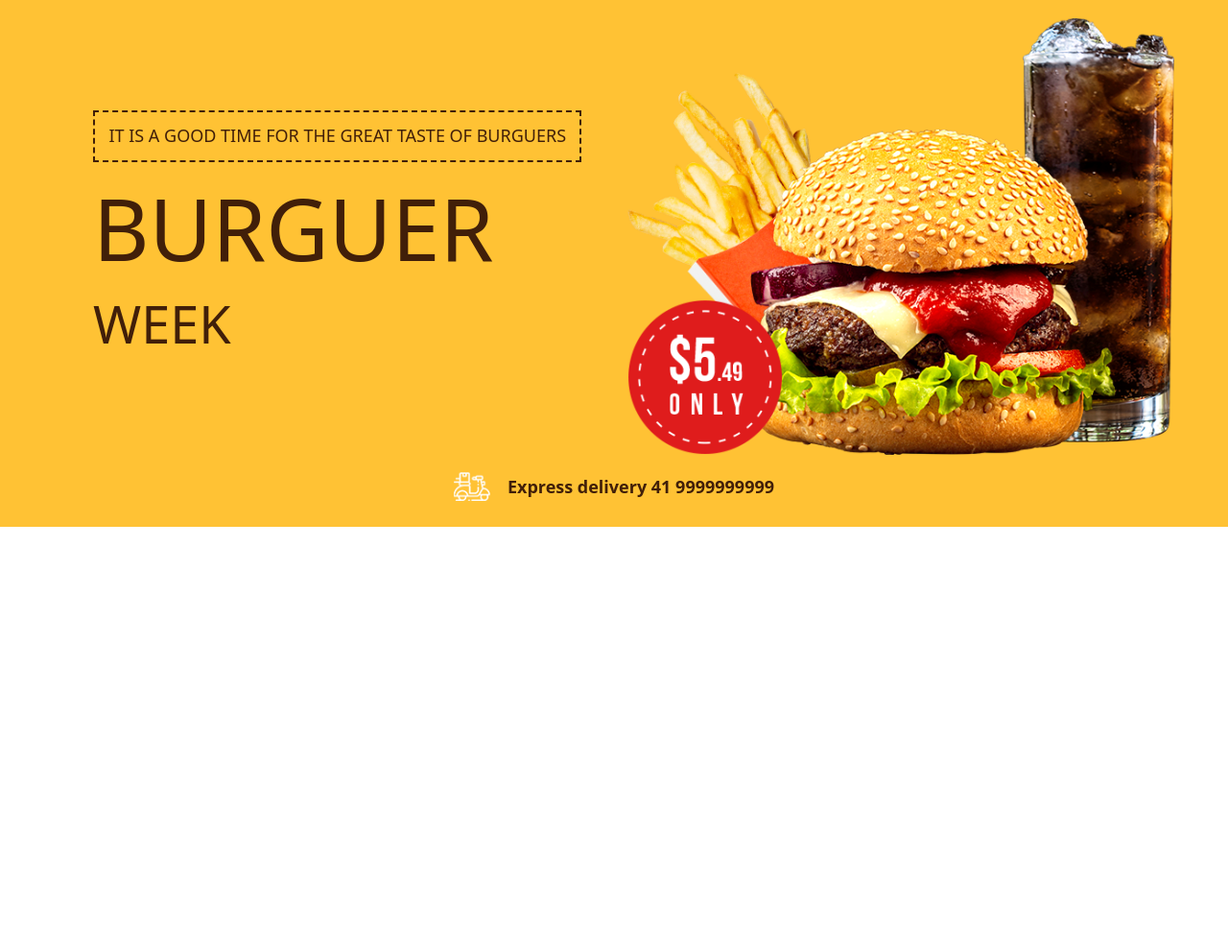
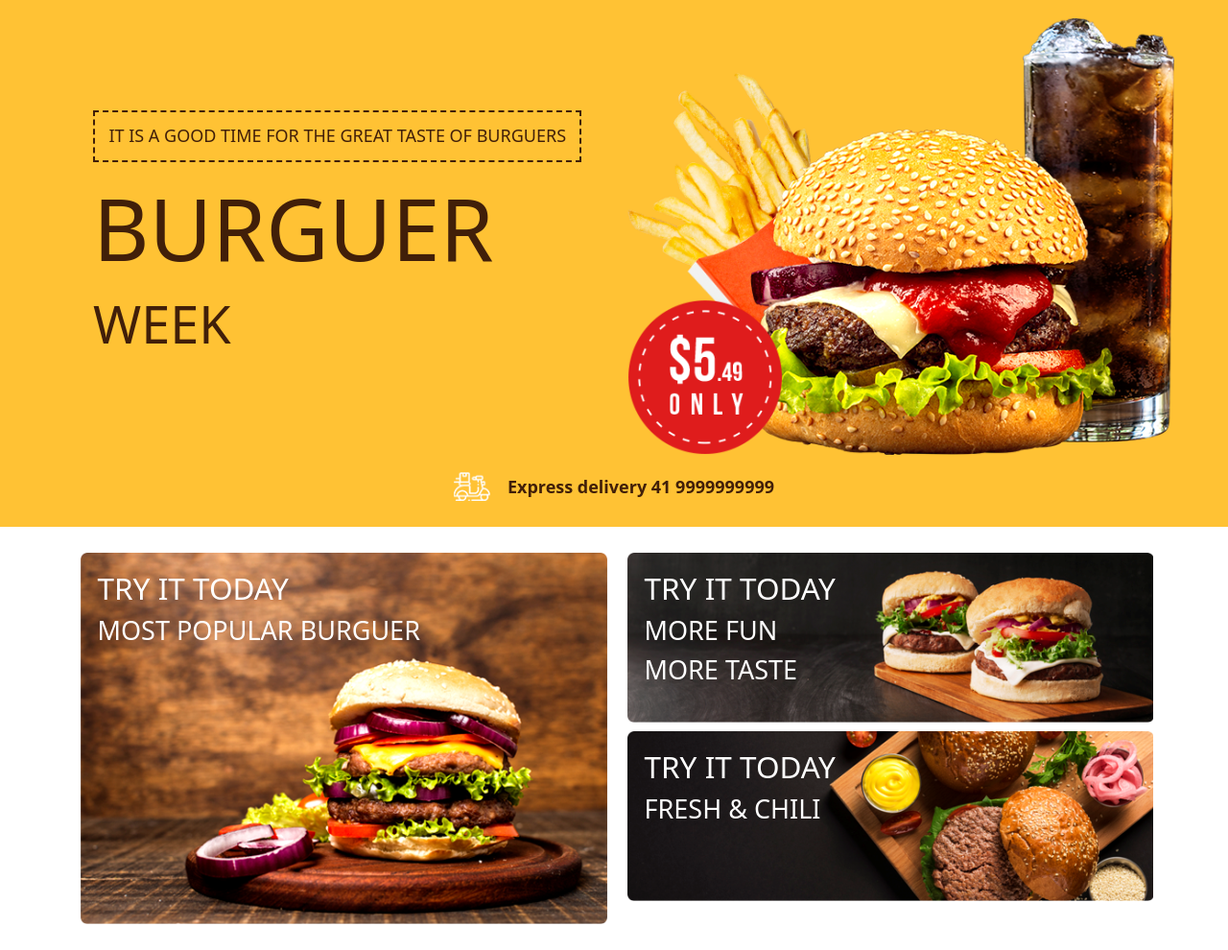
Before and after one commit to Gui-leite233/Atividade_lapg, a plain HTML site: page index.html in a window 1280 px wide. Shown: the part 91-1081 px from the top of the page at 96% size. Before the commit the page ends 800 px from the top, so only its background shows below. Drawn offline with nearby package versions, Linux system fonts and the light colour scheme.

Commit message:
Atividade_web-pagres

```diff
--- a/css/style.css
+++ b/css/style.css
@@ -1,8 +1,6 @@
-*{
+* {
   font-size: 18px;
 }
-
-
 
 header,
 main {
@@ -17,31 +15,56 @@ main {
   position: absolute;
   bottom: 0;
 }
-.tp{
+.tp {
   display: flex;
   flex-direction: column;
   justify-content: center;
   gap: 5px;
-    color: RGB(65,31,9);
+  color: RGB(65, 31, 9);
 }
 
-.tp h3{
-    border: 2px dashed RGB(65,31,9);
+.tp h3 {
+  border: 2px dashed RGB(65, 31, 9);
   font-size: 1rem;
   display: flex;
   width: max-content;
   padding: 0.8rem;
 }
 
-.tp h1{
+.tp h1 {
   font-size: 5rem;
 }
 
-.tp h2{
-    font-size:3rem;
+.tp h2 {
+  font-size: 3rem;
 }
 
-.dvr span{
-    color: RGB(65,31,9);
+.dvr span {
+  color: RGB(65, 31, 9);
   font-weight: bold;
 }
+
+#hamburguer-today{
+  color: white;
+}
+
+.hamb-esquerda {
+  background-image: url('../img/sessao1/fundo1.png');
+  width: 549px;
+  height: 387px;
+  padding: 1rem;
+}
+
+.hamb-direita-img1{
+  background-image: url('../img/sessao1/fundo2.png');
+  width: 548px;
+  height: 177px;
+  padding: 1rem;
+}
+
+.hamb-esquerda-img2{
+  background-image: url('../img/sessao1/fundo3.png');
+  width: 548px;
+  height: 177px;
+  padding: 1rem;
+}
--- a/index.html
+++ b/index.html
@@ -60,32 +60,58 @@
       <div class="container p-4">
         <div class="cp mb-3">
           <div class="row">
-            <div class="tp col-lg-6 col-12 d-flex flex-sm-column align-items-sm-center align-items-lg-start">
+            <div
+              class="tp col-lg-6 col-12 d-flex flex-sm-column align-items-sm-center align-items-lg-start"
+            >
               <h3>IT IS A GOOD TIME FOR THE GREAT TASTE OF BURGUERS</h3>
               <h1>BURGUER</h1>
               <h2>WEEK</h2>
             </div>
-            <div class="imgp col-lg-6 col-12 flex-sm-column align-items-sm-center align-items-lg-end">
-              <img src="./img/main/lanche-principal.png" alt="">
+            <div
+              class="imgp col-lg-6 col-12 flex-sm-column align-items-sm-center align-items-lg-end"
+            >
+              <img src="./img/main/lanche-principal.png" alt="" />
 
               <div class="img-preco">
-                <img src="./img/main/preco.png" alt="">
+                <img src="./img/main/preco.png" alt="" />
               </div>
             </div>
           </div>
-
         </div>
 
-
         <div class="dvr d-flex justify-content-center align-items-center">
-
-          <img src="./img/main/icone-entrega.png" alt="" class="me-3">
+          <img src="./img/main/icone-entrega.png" alt="" class="me-3" />
           <span>Express delivery 41 9999999999</span>
         </div>
       </div>
     </main>
 
+    <section id="hamburguer-today" class="p-4">
+      <div class="container">
+        <div class="row">
+          <div class="col-lg-6 col-12">
+            <div class="hamb-esquerda">
+              <h3>TRY IT TODAY</h3>
+              <h4>MOST POPULAR BURGUER</h4>
+            </div>
+          </div>
 
+
+          <div class="col-lg-6 col-12 ">
+            <div class="hamb-direita-img1 mb-2">
+              <h3>TRY IT TODAY</h3>
+              <h4>MORE FUN</h4>
+              <h4>MORE TASTE</h4>
+            </div>
+            <div class="hamb-esquerda-img2">
+              <h3>TRY IT TODAY</h3>
+              <h4>FRESH & CHILI</h4>
+            </div>
+          </div>
+
+        </div>
+      </div>
+    </section>
 
     <script
       src="https://cdn.jsdelivr.net/npm/bootstrap@5.3.0/dist/js/bootstrap.bundle.min.js"
```
Lines whose indentation alone changed are shown as unchanged.
